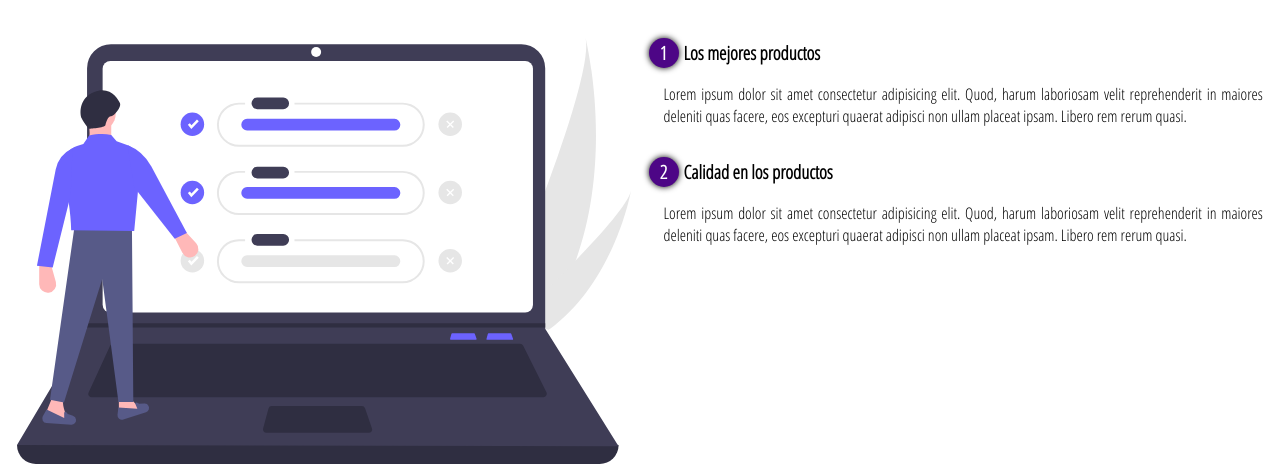
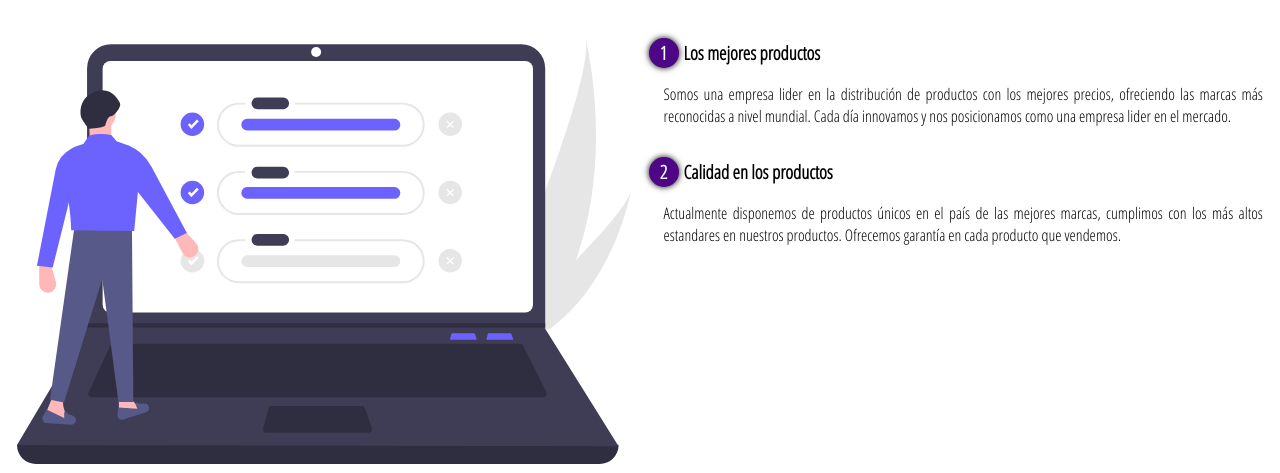
Before and after one commit to abnerjh/proyecto1, a plain HTML site: page index.html in a window 1280 px wide. Shown: the part 693-1166 px from the top of the page. Drawn offline with Linux system fonts and the light colour scheme.

Commit message:
Add files via upload

```diff
--- a/index.html
+++ b/index.html
@@ -37,13 +37,13 @@
                 <img src="img/nosotros.svg" alt="" class="imagen-acerca-nosotros">
                 <div class="contenido-textos">
                     <h3><span>1</span>Los mejores productos</h3>
-                    <p>Lorem ipsum dolor sit amet consectetur adipisicing elit. Quod, harum laboriosam velit
-                        reprehenderit in maiores deleniti quas facere, eos excepturi quaerat adipisci non ullam placeat
-                        ipsam. Libero rem rerum quasi.</p>
+                    <p>Somos una empresa lider en la distribución de productos con los mejores precios, ofreciendo las
+                        marcas más reconocidas a nivel mundial. Cada día innovamos y nos posicionamos como una empresa
+                        lider en el mercado.</p>
                     <h3><span>2</span>Calidad en los productos</h3>
-                    <p>Lorem ipsum dolor sit amet consectetur adipisicing elit. Quod, harum laboriosam velit
-                        reprehenderit in maiores deleniti quas facere, eos excepturi quaerat adipisci non ullam placeat
-                        ipsam. Libero rem rerum quasi.</p>
+                    <p>Actualmente disponemos de productos únicos en el país de las mejores marcas, cumplimos con los
+                        más altos estandares en nuestros productos. Ofrecemos garantía en cada producto que vendemos.
+                    </p>
                 </div>
             </div>
         </section>
```
